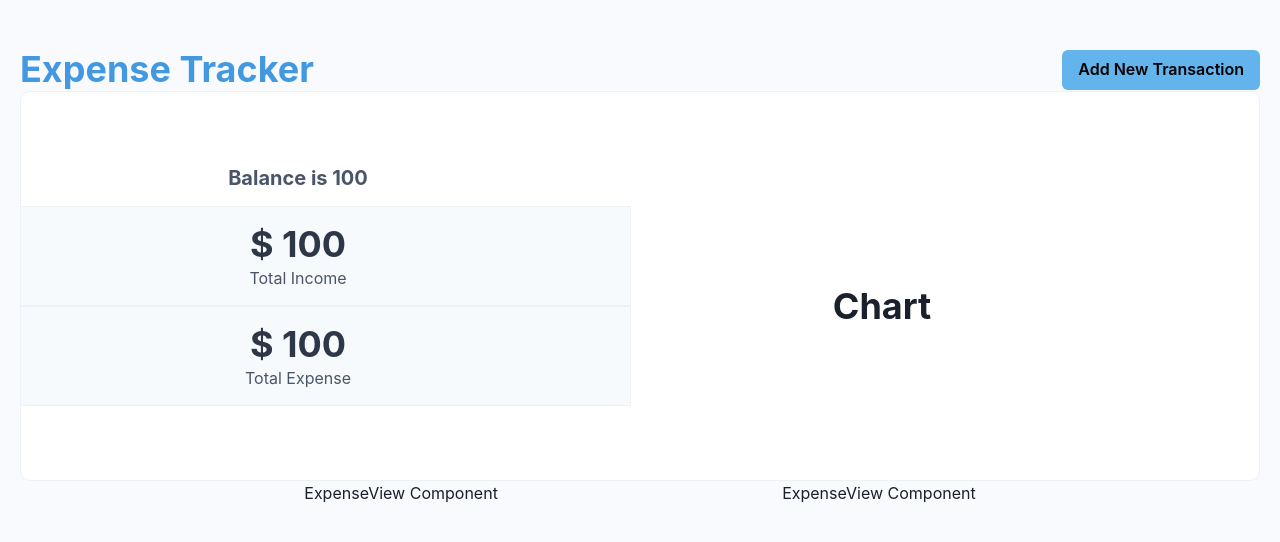
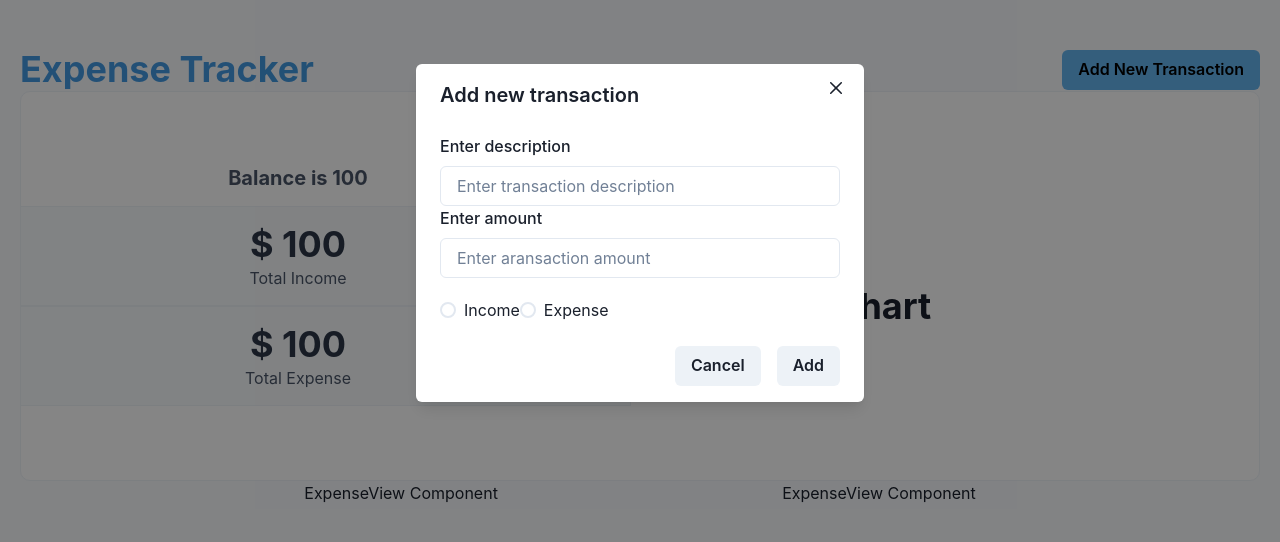
Before and after one commit to tetyanago2023/react-expense-tracker, a React (Create React App) app: page / in a window 1280 px wide. Both pictures are taken after a click on the button "Add New Transaction". Shown: the top 542 px of the page. Built offline with nearby package versions, Linux system fonts and the light colour scheme.

Commit message:
Summary, TransactionForm, and Main were adjusted

```diff
--- a/src/components/add-transaction/index.jsx
+++ b/src/components/add-transaction/index.jsx
@@ -0,0 +1,63 @@
+import {
+    Button,
+    FormControl,
+    FormLabel,
+    Input,
+    Modal,
+    ModalBody,
+    ModalCloseButton,
+    ModalContent,
+    ModalFooter,
+    ModalHeader,
+    ModalOverlay,
+    Radio,
+    RadioGroup,
+} from "@chakra-ui/react";
+
+
+const TransactionForm = ({ onClose, isOpen }) => {
+
+    return <Modal isOpen={isOpen} onClose={onClose}>
+        <form>
+            <ModalOverlay />
+            <ModalContent>
+                <ModalHeader>
+                    Add new transaction
+                </ModalHeader>
+                <ModalCloseButton />
+                <ModalBody>
+                    <FormControl>
+                        <FormLabel>Enter description</FormLabel>
+                        <Input
+                            placeholder="Enter transaction description"
+                            name="description"
+                            type="text"
+                        />
+                    </FormControl>
+                    <FormControl>
+                        <FormLabel>Enter amount</FormLabel>
+                        <Input
+                            placeholder="Enter aransaction amount"
+                            name="amount"
+                            type="number"
+                        />
+                    </FormControl>
+                    <RadioGroup mt="5">
+                        <Radio name="type" colorScheme="blue" value="income">Income</Radio>
+                        <Radio name="type" colorScheme="red" value="expense">Expense</Radio>
+                    </RadioGroup>
+                </ModalBody>
+                <ModalFooter>
+                    <Button mr={"4"} onClick={onClose}>
+                        Cancel
+                    </Button>
+                    <Button>
+                        Add
+                    </Button>
+                </ModalFooter>
+            </ModalContent>
+        </form>
+    </Modal>
+};
+
+export default TransactionForm;
--- a/src/components/main/index.jsx
+++ b/src/components/main/index.jsx
@@ -1,9 +1,11 @@
 import React from 'react';
-import {Button, Flex, Heading} from "@chakra-ui/react";
+import {Button, Flex, Heading, useDisclosure} from "@chakra-ui/react";
 import Summary from "../summary";
 import ExpenseView from "../expense-view";
 
 const Main = () => {
+    const { isOpen, onOpen, onClose } = useDisclosure();
+
     return (
         <Flex textAlign={"center"} flexDirection={"column"} pr={"5"} pl={"5"}>
             <Flex alignItems={"center"} justifyContent={"space-between"} mt={"12"}>
@@ -15,12 +17,15 @@ const Main = () => {
                 </Heading>
                 <Flex alignItems={"center"}>
                     {/*<Button onClick={onOpen} bg={"blue.300"} color={"black"} ml={"4"}>*/}
-                    <Button bg={"blue.300"} color={"black"} ml={"4"}>
+                    <Button onClick={onOpen} bg={"blue.300"} color={"black"} ml={"4"}>
                         Add New Transaction
                     </Button>
                 </Flex>
             </Flex>
-            <Summary />
+            <Summary
+                isOpen={isOpen}
+                onClose={onClose}
+            />
             <Flex
                 w="full"
                 alignItems={"flex-start"}
--- a/src/components/summary/index.jsx
+++ b/src/components/summary/index.jsx
@@ -1,7 +1,8 @@
 import React from 'react';
 import {Box, Flex, Heading, Text} from "@chakra-ui/react";
+import TransactionForm from "../add-transaction";
 
-const Summary = () => {
+const Summary = ({ onClose, isOpen }) => {
     return (
         <Box
             p="6"
@@ -78,6 +79,7 @@ const Summary = () => {
                 >
                   <Heading>Chart</Heading>
                 </Box>
+                <TransactionForm onClose={onClose} isOpen={isOpen} />
             </Flex>
         </Box>
     );
```
